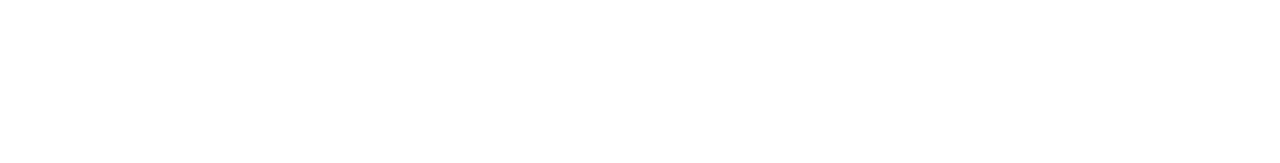
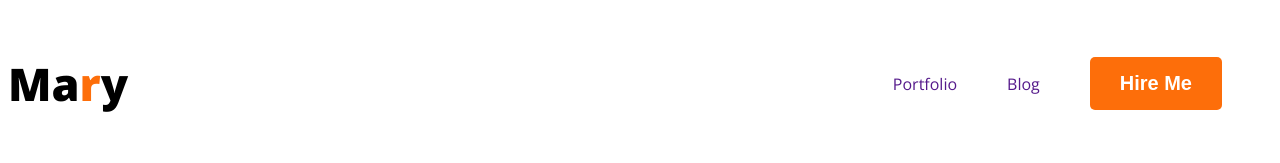
Before and after one commit to SumanChandraDas/web-developer-portfolio, a plain HTML site: page index.html in a window 1280 px wide. Drawn offline with nearby package versions, Linux system fonts and the light colour scheme.

Commit message:
nav added

```diff
--- a/index.html
+++ b/index.html
@@ -5,13 +5,27 @@
     <meta charset="UTF-8">
     <meta name="viewport" content="width=device-width, initial-scale=1.0">
     <title>Web Developer Portfolio</title>
+    <link rel="preconnect" href="https://fonts.googleapis.com">
+    <link rel="preconnect" href="https://fonts.gstatic.com" crossorigin>
+    <link href="https://fonts.googleapis.com/css2?family=Open+Sans:wght@400;800&display=swap" rel="stylesheet">
+    <link rel="stylesheet" href="styles/portfolio.css">
 </head>
 
 <body>
     <header>
+        <nav>
+            <h3 class="nav-title">Ma<span class="text-primary">r</span>y</h3>
+            <ul>
+                <li><a href="">Portfolio</a></li>
+                <li><a href="">Blog</a></li>
+                <li> <Button class="button-primary">Hire Me</Button></li>
+            </ul>
+        </nav>
 
     </header>
-    <main></main>
+    <main>
+
+    </main>
     <footer></footer>
 </body>
 
--- /dev/null
+++ b/styles/portfolio.css
@@ -0,0 +1,47 @@
+/* common style  */
+body {
+    font-family: 'Open Sans', sans-serif;
+}
+
+.text-primary {
+    color: #FD6E0A;
+
+}
+
+.button-primary {
+    font-weight: 700;
+    font-size: 20px;
+    color: white;
+    border: none;
+    border-radius: 5px;
+    background: #FD6E0A;
+    padding: 15px 30px;
+}
+
+/* nav related style  */
+nav {
+    display: flex;
+    align-items: center;
+    justify-content: space-between;
+}
+
+.nav-title {
+    font-size: 45px;
+    font-style: normal;
+    font-weight: 800;
+
+}
+
+nav ul {
+    display: flex;
+    align-items: center;
+}
+
+nav li {
+    list-style: none;
+    margin-right: 50px;
+}
+
+nav li>a {
+    text-decoration: none;
+}
```
